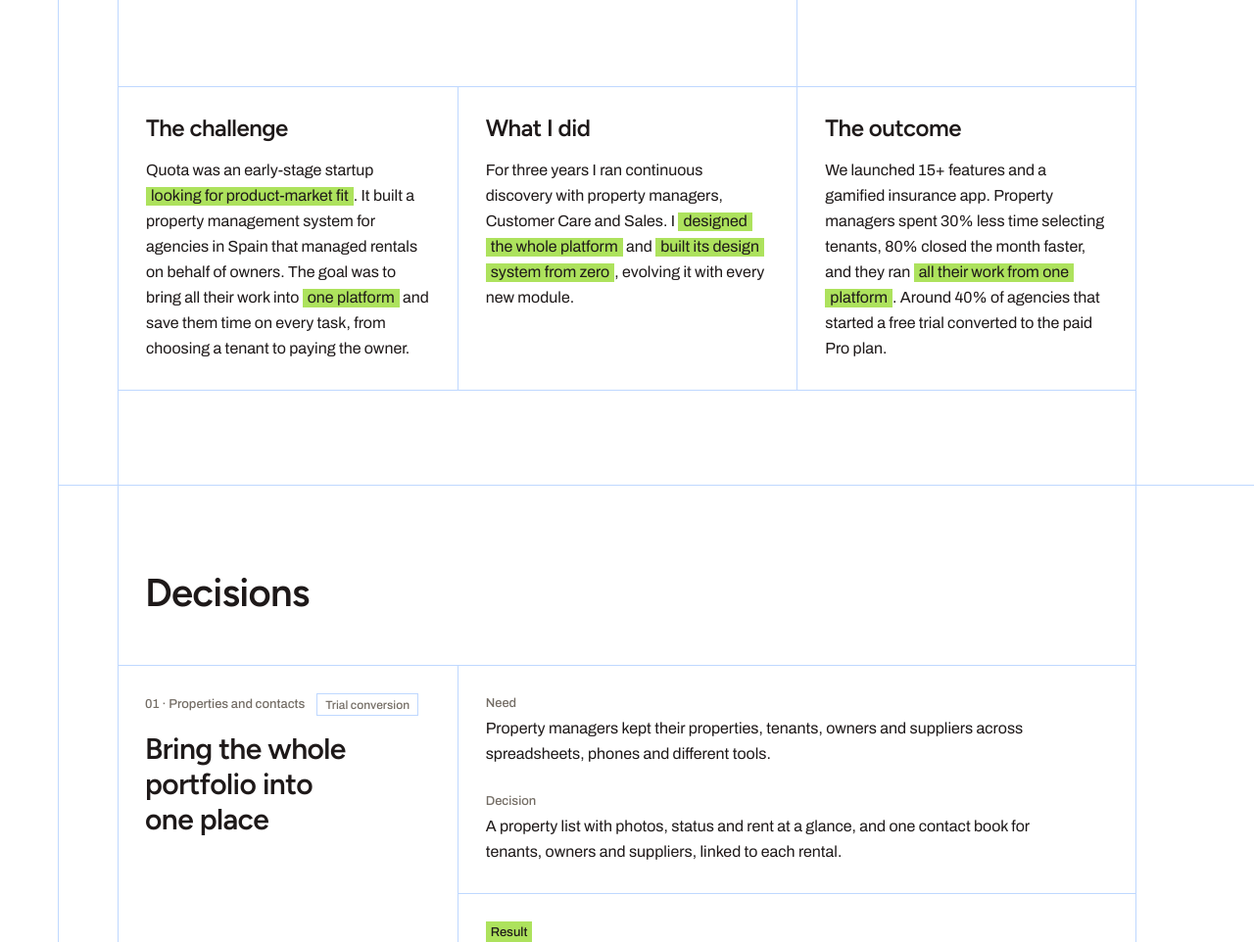
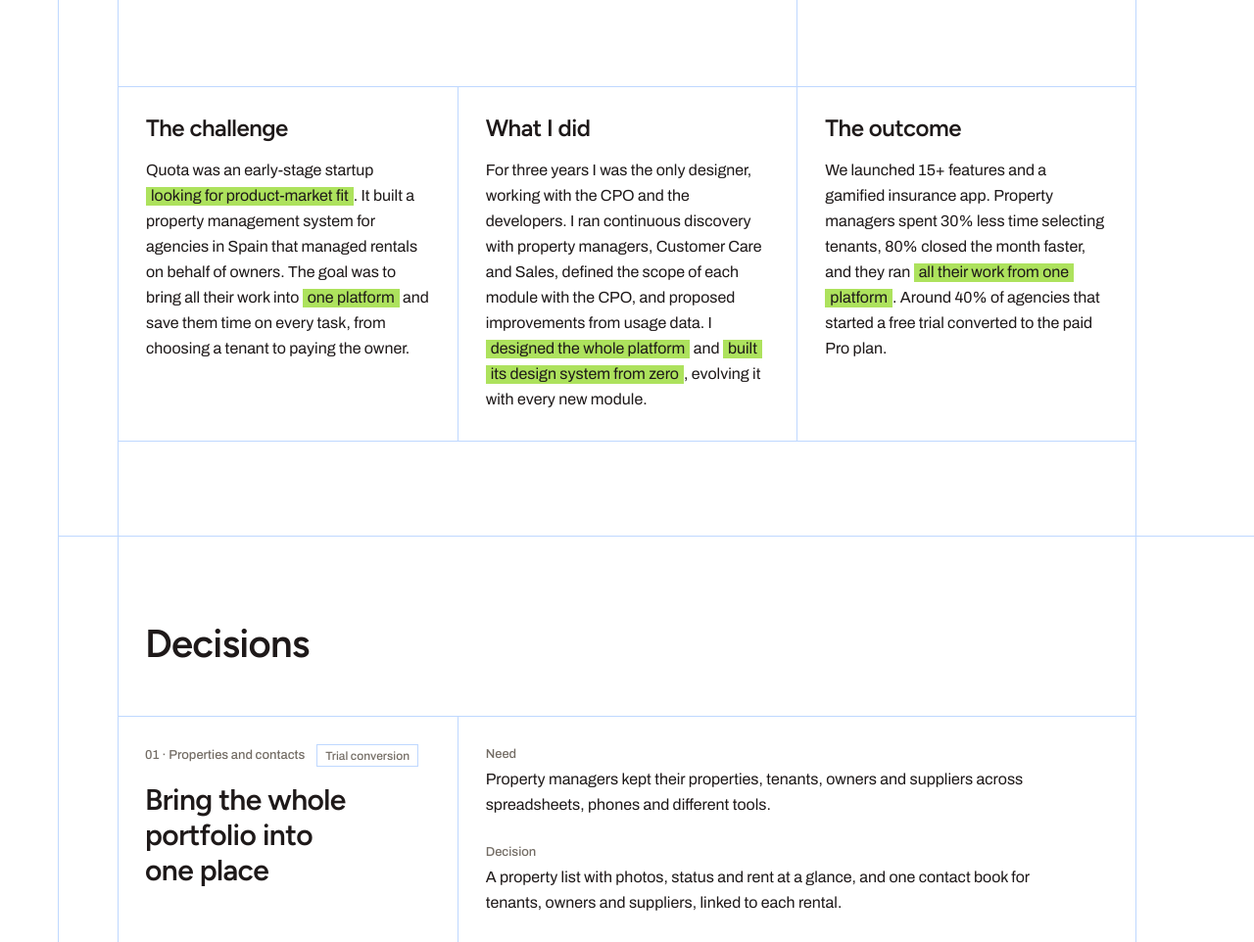
Before and after one commit to lavieroemilia/portfolio, a plain HTML site: page pages/quota-pms.html in a window 1280 px wide. Shown: the part 1140-2102 px from the top of the page at 98% size. Drawn offline with nearby package versions, Linux system fonts and the light colour scheme.

Commit message:
Expand what I did in the Quota case study
Co-Authored-By: Claude Opus 5.5 <noreply@anthropic.com>

```diff
--- a/pages/quota-pms.html
+++ b/pages/quota-pms.html
@@ -140,7 +140,7 @@
       <section class="cs-block cs-summary cs-reveal" aria-label="Summary">
         <div class="cs-boxes cs-fade">
         <div class="cs-box"><h2 class="cs-box-title">The challenge</h2><p class="cs-text">Quota was an early-stage startup <mark>looking for product-market fit</mark>. It built a property management system for agencies in Spain that managed rentals on behalf of owners. The goal was to bring all their work into <mark>one platform</mark> and save them time on every task, from choosing a tenant to paying the&nbsp;owner.</p></div>
-        <div class="cs-box"><h2 class="cs-box-title">What I did</h2><p class="cs-text">For three years I ran continuous discovery with property managers, Customer Care and Sales. I <mark>designed the whole platform</mark> and <mark>built its design system from zero</mark>, evolving it with every new&nbsp;module.</p></div>
+        <div class="cs-box"><h2 class="cs-box-title">What I did</h2><p class="cs-text">For three years I was the only designer, working with the CPO and the developers. I ran continuous discovery with property managers, Customer Care and Sales, defined the scope of each module with the CPO, and proposed improvements from usage data. I <mark>designed the whole platform</mark> and <mark>built its design system from zero</mark>, evolving it with every new&nbsp;module.</p></div>
         <div class="cs-box"><h2 class="cs-box-title">The outcome</h2><p class="cs-text">We launched 15+ features and a gamified insurance app. Property managers spent 30% less time selecting tenants, 80% closed the month faster, and they ran <mark>all their work from one platform</mark>. Around 40% of agencies that started a free trial converted to the paid Pro&nbsp;plan.</p></div>
         </div>
       </section>
```
